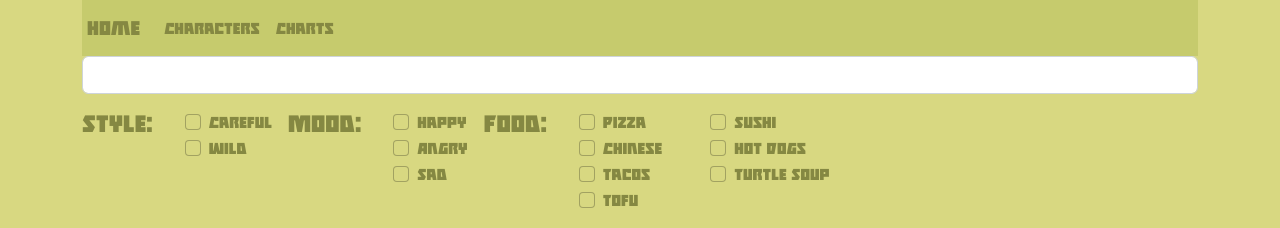
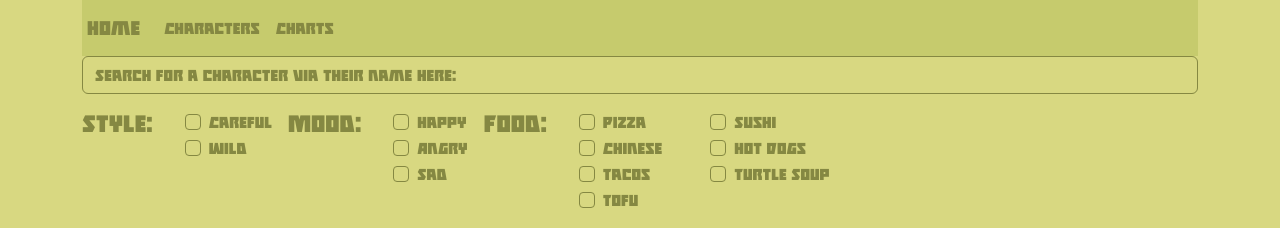
Before and after one commit to MonkeyInitiatives/tmnt, a React (Create React App) app: page / in a window 1280 px wide. Shown: the top 228 px of the page. Built offline with nearby package versions, Linux system fonts and the light colour scheme.

Commit message:
changed styling of input checkboxes and forms, fixed characterCard size

```diff
--- a/src/components/CharacterCard.js
+++ b/src/components/CharacterCard.js
@@ -35,7 +35,7 @@ function Card(props) {
                 <div className="card h-100" style={{ width: '25rem' }} >
                     {/* Here we start using the props we passed into this component. Notice that the keys in the prop object
                 match exactly how we sent them from the Characters component (name, images, description) */}
-                    <img src={props.imageBack} className="card-img-top" style={{ width: "100%", height: "35vw", objectFit: "cover" }} alt={props.name} />
+                    <img src={props.imageBack} className="card-img-top" style={{ width: "100%", height: "35rem", objectFit: "cover" }} alt={props.name} />
                     <div className="card-body">
                         {/* Again, more use of props */}
                         <h4 className="card-title">{props.name}</h4>
--- a/src/components/Searchbar.js
+++ b/src/components/Searchbar.js
@@ -8,7 +8,7 @@ function Searchbar(props) {
                 onChange part. This allows us to call that function (i.e. filter our data) every time this input box changes.
                 In other words, every time a letter is pressed the filtering happens! */}
                 <input className="form-control" aria-label="Default" aria-describedby="inputGroup-sizing-default"
-                    onChange={props.handleSearchboxChange} type="name" />
+                    onChange={props.handleSearchboxChange} type="name" placeholder="Search for a character via their name here:"/>
             </div>
             <div style={{"display":"flex", "flexWrap": "wrap"}}>
 
--- a/src/style.css
+++ b/src/style.css
@@ -19,8 +19,18 @@ body {
   .navbar-brand{
     padding-left: 5px;
   }
-  .form-check-input{
+  /* .form-check-input{
     background-color: #d8d881 !important;
+  } */
+  input{
+    border-color: #858842 !important;
+    background-color: #d8d881 !important;
+    color: #858842 !important;
+    /* border-radius: 50px !important; */
+  }
+  ::placeholder{
+    color: #858842 !important;
+    /* border-radius: 50px !important; */
   }
   h4, p, li {
     color: #858842 !important;
```
